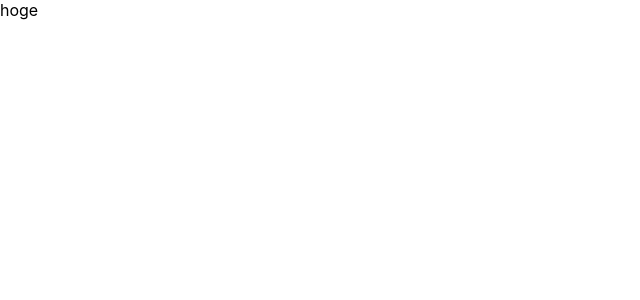
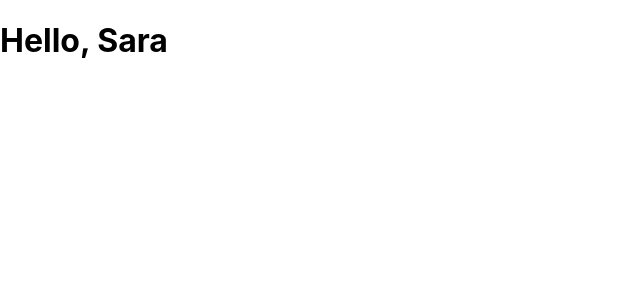
Before and after one commit to rebasashi/react-tutorial, a React (Create React App) app in the folder front/: page / in a window 1280 px wide. Shown: the top 300 px of the page, without its empty margins (0-640 px from the left). Built offline with nearby package versions, Linux system fonts and the light colour scheme.

Commit message:
update: react-main-04 コンポーネントのレンダー

```diff
--- a/front/src/feature/sample/index.tsx
+++ b/front/src/feature/sample/index.tsx
@@ -1,10 +1,18 @@
 // eslint-disable-next-line no-use-before-define
 import React from 'react'
+
+// コンポーネント名は大文字で始める
+const Welcome = (props: { name: string }) => {
+  return <h1>Hello, {props.name}</h1>
+}
+
+// 小文字で始まるコンポーネントはDOMタグとして扱われる
+const element = <Welcome name="Sara" />
 
 export const Sample: React.FC = () => {
   return (
     <div>
-      hoge
+      {element}
     </div>
   )
 }
```
